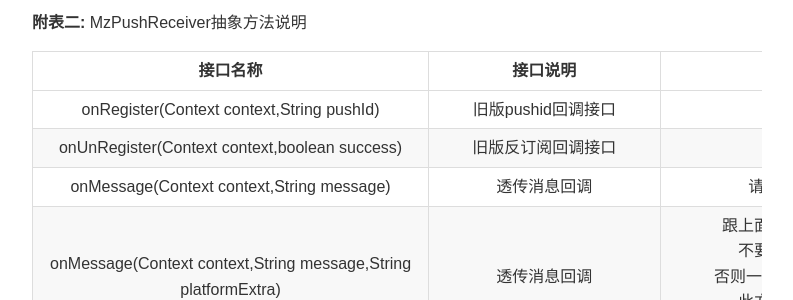
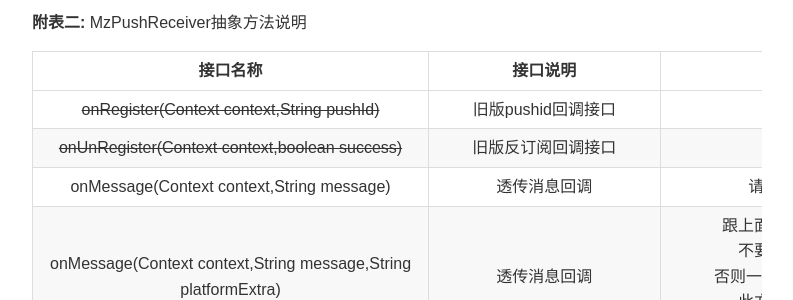
Before and after one commit to comsince/comsince.github.io, a Jekyll site: the page built from _posts/meizupush/2017-05-02-mzpushsdk-android-studio.md, in a window 1280 px wide. Shown: the part 5861-6161 px from the top of the page, without its empty margins (118-911 px from the left). Built offline with Jekyll 4.4.1, drawn with Linux system fonts in a browser that asks for light colours; comment, search, counter and statistics services are not loaded.

Commit message:
增加废弃接口标识

````diff
--- a/_posts/meizupush/2017-05-02-mzpushsdk-android-studio.md
+++ b/_posts/meizupush/2017-05-02-mzpushsdk-android-studio.md
@@ -208,8 +208,8 @@
 
 | 接口名称      | 接口说明| 使用建议|是否已经废弃|
 | :--------: | :--------:| :--: |:--: |
-|onRegister(Context context,String pushId)|旧版pushid回调接口|建议不再使用|是|
-|onUnRegister(Context context,boolean success)|旧版反订阅回调接口|建议不再使用|是|
+|~~onRegister(Context context,String pushId)~~|旧版pushid回调接口|建议不再使用|是|
+|~~onUnRegister(Context context,boolean success)~~|旧版反订阅回调接口|建议不再使用|是|
 |onMessage(Context context,String message)|透传消息回调|请选择一个实现即可|否|
 |onMessage(Context context,String message,String platformExtra)| 透传消息回调|跟上面方法两者选其一实现,不要两个方法同时覆盖,否则一次透传消息会回调两次,此方法多一个平台参数,格式如下格式如下:```{"task_id":"1232"}```|否|
 |onMessage(Context context,Intent intent)|处理flyme3.0平台的推送消息|flyme3.0平台支持透传消息,只有本方法才能处理flyme3的透传消息,具体相见flyme3获取消息的方法|否|
````
